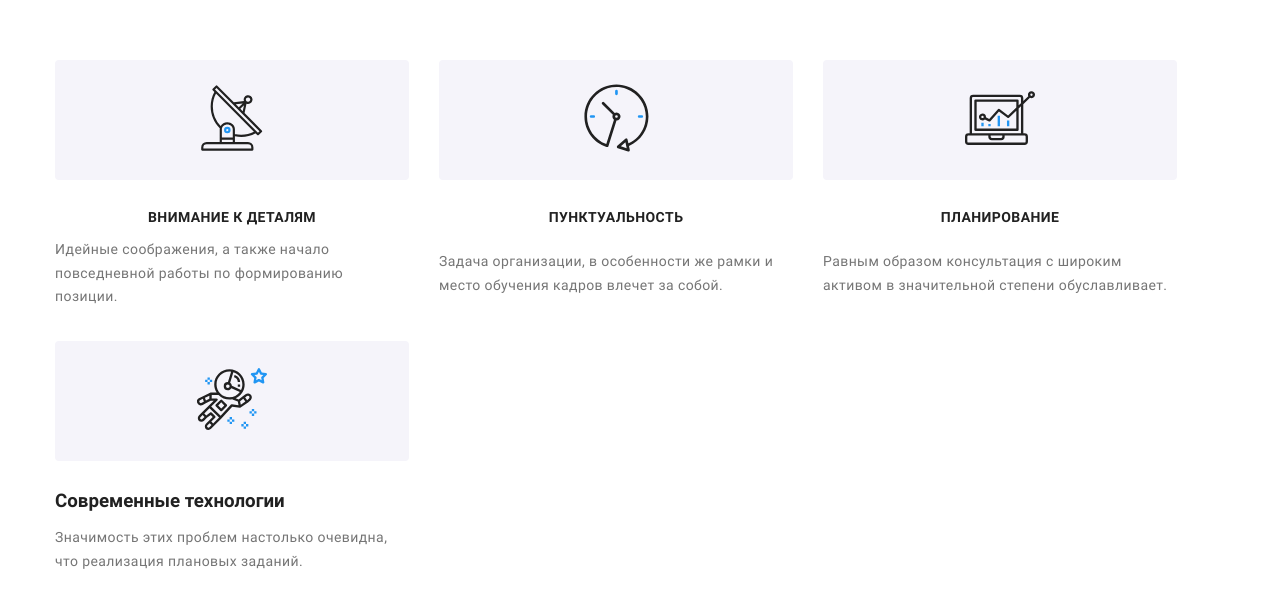
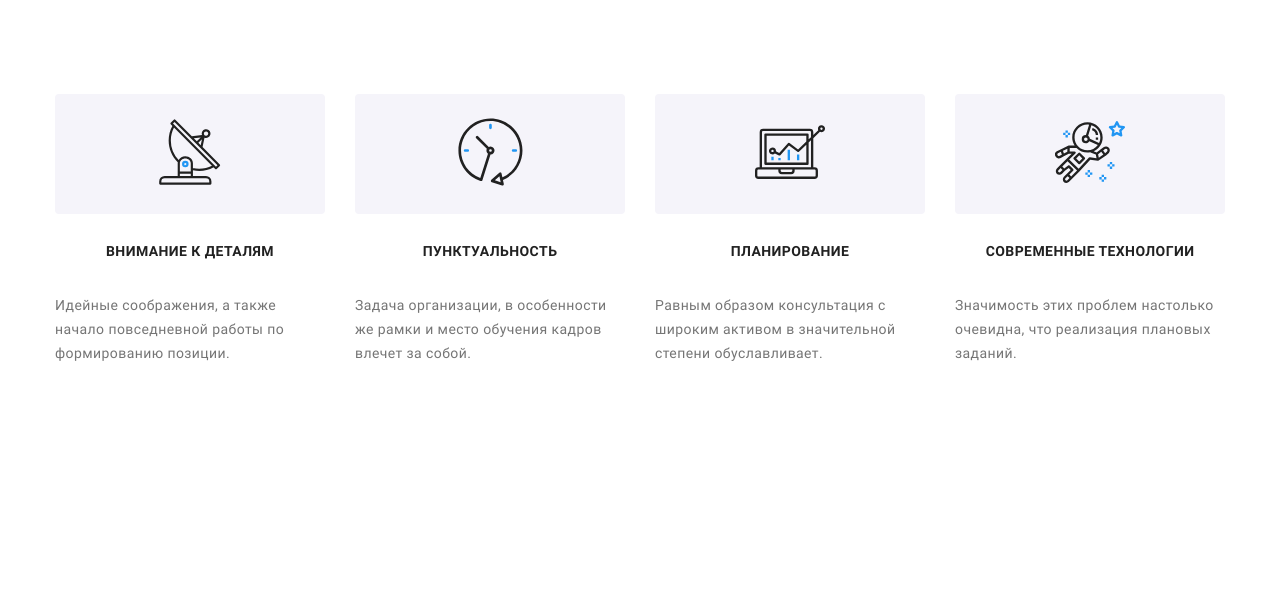
Before and after one commit to EkaterinaKononenko/goit-markup-hw-08, a plain HTML site: page index.html in a window 1280 px wide. Drawn offline with nearby package versions, Linux system fonts and the light colour scheme.

Commit message:
adapted benefits tablet and desktop

```diff
--- a/index.html
+++ b/index.html
@@ -125,7 +125,7 @@
                   </svg>
                 </a>
               </div>
-              <h3 class="benefit__title">Современные технологии</h3>
+              <h3 class="benefits__title">Современные технологии</h3>
               <p class="benefits__text">
                 Значимость этих проблем настолько очевидна, что реализация
                 плановых заданий.
--- a/sass/layout/_benefits.scss
+++ b/sass/layout/_benefits.scss
@@ -1,16 +1,47 @@
 .benefits {
   width: 100%;
-  padding-top: 60px;
-  padding-bottom: 60px;
 }
 .benefits__list {
   display: flex;
   flex-wrap: wrap;
   gap: 30px;
+  @media screen and (min-width: 480px) {
+    padding-top: 60px;
+    padding-bottom: 60px;
+  }
   @media screen and (min-width: 768px) {
+    padding-top: 60px;
+    padding-bottom: 60px;
+  }
+  @media screen and (min-width: 1200px) {
+    padding-top: 94px;
+    padding-bottom: 94px;
   }
 }
 
+.benefits__text {
+  font-size: 14px;
+  line-height: 1.71;
+  color: var(--contacts-color);
+  letter-spacing: 0.03em;
+  outline: 1px solid transparent;
+  display: block;
+  @media screen and (min-width: 480px) {
+    width: 450px;
+    height: 50px;
+    align-content: center;
+  }
+  @media screen and (min-width: 768px) {
+    width: 100%;
+    height: 75px;
+  }
+
+  @media screen and (min-width: 1200px) {
+    flex-basis: calc(100% / 4 - 30px);
+    width: 270px;
+    height: 120px;
+  }
+}
 .benefits__title {
   font-weight: 700;
   font-size: 14px;
@@ -18,52 +49,31 @@
   text-transform: uppercase;
   letter-spacing: 0.03em;
   outline: 1px solid transparent;
+  margin-bottom: 10px;
+
   @media screen and (min-width: 480px) {
-    margin-bottom: 10px;
-    display: flex;
     text-align: center;
     justify-content: center;
+    display: flex;
   }
 
   @media screen and (min-width: 768px) {
     width: 100%;
     height: 16px;
-    justify-content: flex-start;
     margin-bottom: 10px;
   }
 
   @media screen and (min-width: 1200px) {
-  }
-}
-.benefits__text {
-  font-size: 14px;
-  line-height: 1.71;
-  color: var(--contacts-color);
-  letter-spacing: 0.03em;
-  outline: 1px solid transparent;
-  display: block;
-  flex-basis: calc(100% / 4 - 30px);
-  @media screen and (min-width: 480px) {
-    width: 450px;
-    height: 50px;
-    align-content: center;
-  }
-
-  @media screen and (min-width: 768px) {
-    width: 100%;
-    height: 75px;
-  }
-
-  @media screen and (min-width: 1200px) {
+    display: flex;
+    text-align: center;
   }
 }
 .benefits__item {
-  width: 100%;
   @media screen and (min-width: 768px) {
     width: 354px;
   }
   @media screen and (min-width: 1200px) {
-    margin-right: 30px;
+    width: 270px;
   }
 }
 .benefits__wrapper {
```
Also changed, not shown: css/main.css, css/main.min.css, 2 other files.
